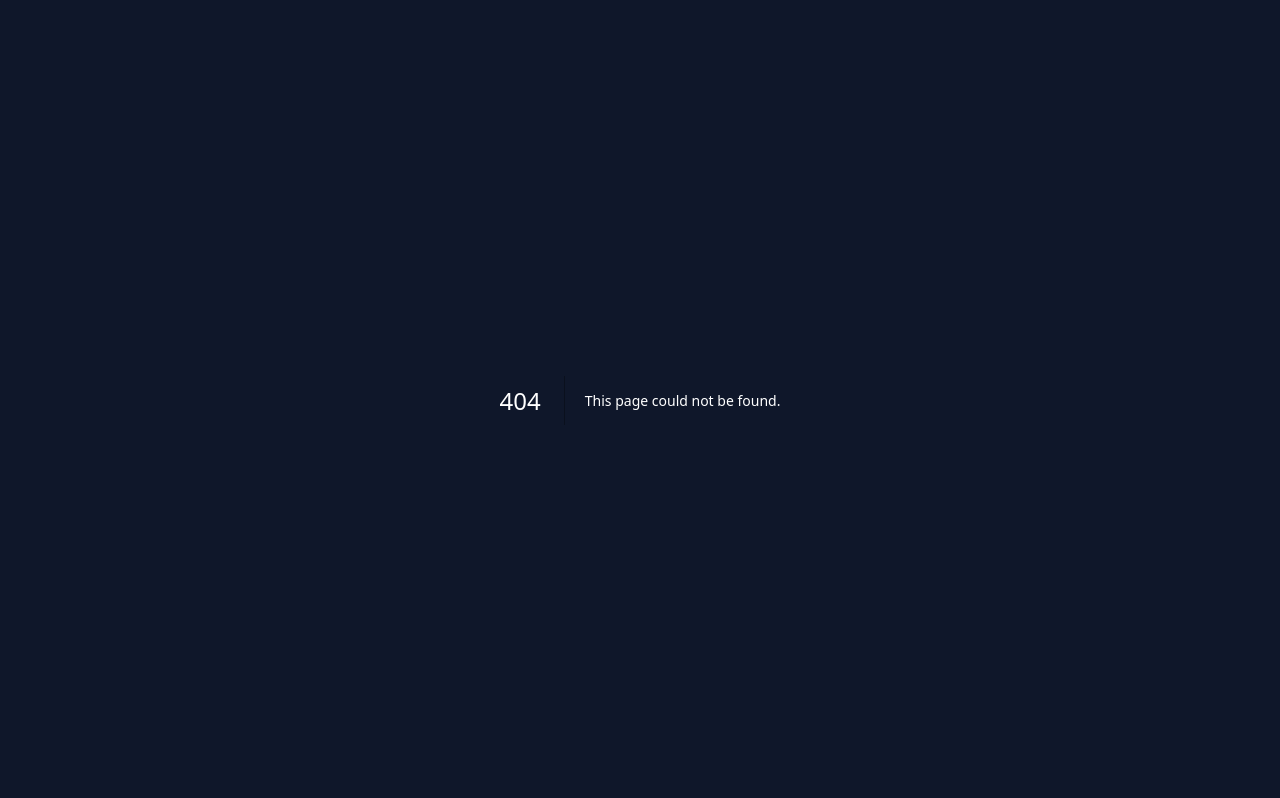
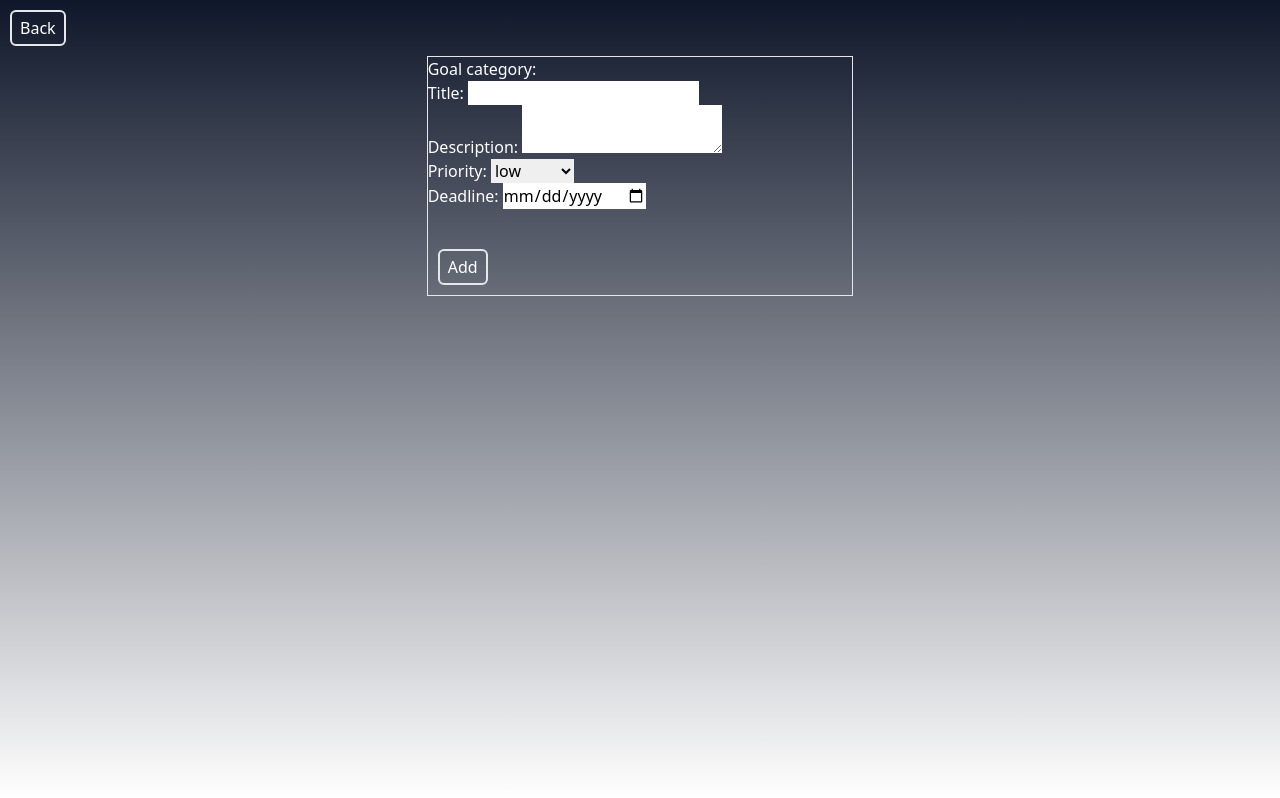
Before and after one commit to Nakius137/grindender, a Next.js app: page /create in a window 1280 px wide. Before the commit this address had no page. Built offline with nearby package versions, Linux system fonts and the light colour scheme.

Commit message:
feat: refactored Button component, others components names and added features to main panel and goal creation page

```diff
--- a/src/app/components/Button.tsx
+++ b/src/app/components/Button.tsx
@@ -3,7 +3,11 @@
 import { ButtonProps } from "../types";
 
 const Button: React.FC<ButtonProps> = ({ style, text, onClick }) => {
-  // I guess I've just reinvented the wheel
+  if (!style) {
+    // set default style for every button, if one is not specified
+    style =
+      "border-solid border-2 rounded-md pt-1 pb-1 pl-2 pr-2 m-2.5 hover:bg-white hover:text-slate-900 transition hover:duration-500";
+  }
   return (
     <button className={style} onClick={onClick}>
       {text}
--- a/src/app/components/HabitCard.tsx
+++ b/src/app/components/GoalCard.tsx
@@ -1,13 +1,13 @@
 "use client";
 import { useState } from "react";
-import { HabitCardProps } from "../types";
+import { GoalCardProps } from "../types";
 import { useRouter } from "next/navigation";
 
-const HabitCard = ({ category }: HabitCardProps) => {
+const GoalCard = ({ category }: GoalCardProps) => {
   const [isActive, setIsActive] = useState(false);
   const router = useRouter();
 
-  const handleNavigateToTaskCreation = () => {
+  const handleNavigateToGoalCreation = () => {
     const paramsObj = { category };
     const searchParams = new URLSearchParams(paramsObj);
 
@@ -17,8 +17,8 @@ const HabitCard = ({ category }: HabitCardProps) => {
     <div
       onMouseOver={() => setIsActive(true)}
       onMouseOut={() => setIsActive(false)}
-      onClick={() => handleNavigateToTaskCreation()}
-      className="border rounded-xl font-mono text-5xl hover:cursor-pointer"
+      onClick={() => handleNavigateToGoalCreation()}
+      className="border rounded-xl font-mono text-5xl hover:cursor-pointer hover:bg-white hover:text-slate-900 transition hover:duration-500"
     >
       <p className="grid h-full place-content-center">
         {isActive ? "+" : category}
@@ -27,4 +27,4 @@ const HabitCard = ({ category }: HabitCardProps) => {
   );
 };
 
-export default HabitCard;
+export default GoalCard;
--- /dev/null
+++ b/src/app/components/GoalCardList.tsx
@@ -0,0 +1,15 @@
+import GoalCard from "./GoalCard";
+import { v4 as uuidv4 } from "uuid";
+
+const GoalCardList = () => {
+  const timestamp = ["Day", "Week", "Month"] as const;
+  return (
+    <div className="grid grid-cols-3 w-4/5 m-auto h-3/5 gap-3 mt-20">
+      {timestamp.map((timestampCategory) => {
+        return <GoalCard key={uuidv4()} category={timestampCategory} />;
+      })}
+    </div>
+  );
+};
+
+export default GoalCardList;
--- a/src/app/components/HabitCardList.tsx
+++ /dev/null
@@ -1,15 +0,0 @@
-import HabitCard from "./HabitCard";
-import { v4 as uuidv4 } from "uuid";
-
-const HabitCardList = () => {
-  const timestamp = ["Day", "Week", "Month"] as const;
-  return (
-    <div className="grid grid-cols-3 w-4/5 m-auto h-3/5 gap-3">
-      {timestamp.map((timestampCategory) => {
-        return <HabitCard key={uuidv4()} category={timestampCategory} />;
-      })}
-    </div>
-  );
-};
-
-export default HabitCardList;
--- a/src/app/components/NavigationButtons.tsx
+++ b/src/app/components/NavigationButtons.tsx
@@ -14,13 +14,8 @@ const NavigationButtons = () => {
 
   return (
     <>
+      <Button onClick={async () => router.push("/signup")} text="Sign Up" />
       <Button
-        style="border-solid border-2 rounded-md pt-1 pb-1 pl-2 pr-2 m-2.5 hover:bg-white hover:text-slate-900 transition hover:duration-500"
-        onClick={async () => router.push("/signup")}
-        text="Sign Up"
-      />
-      <Button
-        style="border-solid border-2 rounded-md pt-1 pb-1 pl-2 pr-2 m-2.5 hover:bg-white hover:text-slate-900 transition hover:duration-500"
         onClick={() =>
           signIn("email", { callbackUrl: "http://localhost:3000/main" })
         }
--- /dev/null
+++ b/src/app/create/page.tsx
@@ -0,0 +1,58 @@
+"use client";
+
+import { useRouter, useSearchParams } from "next/navigation";
+import Button from "../components/Button";
+
+const Create = () => {
+  const queryParams = useSearchParams();
+  const router = useRouter();
+
+  const taskTimestamp = queryParams.get("category");
+  return (
+    <>
+      <div className="h-screen">
+        <Button text="Back" onClick={async () => router.back()} />
+        <div className="text-black border w-1/3 flex mr-auto ml-auto align-middle">
+          <form method="POST">
+            <div className="text-white">Goal category: {taskTimestamp}</div>
+            <div>
+              <label htmlFor="title">
+                <span className="text-white">Title: </span>
+                <input type="text" id="title" name="title" />
+              </label>
+            </div>
+            <div>
+              <label htmlFor="description">
+                <span className="text-white">Description: </span>
+                <textarea id="description" name="description" />
+              </label>
+            </div>
+            <div>
+              <label htmlFor="priority">
+                <span className="text-white">Priority: </span>
+                <select name="priority" id="priority">
+                  <option value="low">low</option>
+                  <option value="medium">medium</option>
+                  <option value="high">high</option>
+                </select>
+              </label>
+            </div>
+            <div>
+              <label htmlFor="deadline">
+                <span className="text-white">Deadline: </span>
+                <input type="date" id="deadline" name="deadline" />
+              </label>
+            </div>
+            <Button
+              style="text-white border-solid border-2 rounded-md pt-1 pb-1 pl-2 pr-2 m-2.5 mt-10 hover:bg-white hover:text-slate-900 transition hover:duration-500"
+              text="Add"
+              onClick={async () => console.log("test")}
+            />
+          </form>
+        </div>
+      </div>
+    </>
+  );
+};
+
+export default Create;
--- a/src/app/main/page.tsx
+++ b/src/app/main/page.tsx
@@ -2,14 +2,20 @@
 
 import { signOut } from "next-auth/react";
 import Button from "../components/Button";
-import HabitCardList from "../components/HabitCardList";
+import GoalCardList from "../components/GoalCardList";
+import { useRouter } from "next/navigation";
 
 const Main = () => {
+  const router = useRouter();
   return (
-    <main className="w-screen text-center h-screen  pt-20">
-      <HabitCardList />
+    <main className="w-screen text-center h-screen">
       <Button
-        style="border-solid border-2 rounded-md pt-1 pb-1 pl-2 pr-2 m-2.5 mt-10 hover:bg-white hover:text-slate-900 transition hover:duration-500"
+        style="flex p-5 mr-auto font-mono text-3xl border-solid border-2 rounded-r-md hover:bg-white hover:text-slate-900 transition hover:duration-500"
+        text="Your progress"
+        onClick={async () => router.push("/progress")}
+      />
+      <GoalCardList />
+      <Button
         text="Log out"
         onClick={() => signOut({ callbackUrl: "http://localhost:3000" })}
       />
--- /dev/null
+++ b/src/app/progress/page.tsx
@@ -0,0 +1,9 @@
+const Progress = () => {
+  return (
+    <>
+      <div>Progress</div>
+    </>
+  );
+};
+
+export default Progress;
--- a/src/app/signup/page.tsx
+++ b/src/app/signup/page.tsx
@@ -57,7 +57,7 @@ export default function SignUp() {
         <input
           type="submit"
           value="Sign in"
-          className="border-solid border-2 rounded-md  pt-1 pb-1 pl-2 pr-2 m-2.5 hover:bg-white hover:text-slate-900 transition hover:duration-500"
+          className="border-solid border-2 rounded-md  pt-1 pb-1 pl-2 pr-2 m-2.5 hover:bg-white hover:text-slate-900 transition hover:duration-500 hover:cursor-pointer"
         />
       </form>
     </>
--- a/src/app/types.ts
+++ b/src/app/types.ts
@@ -4,7 +4,7 @@ export interface UsersCredantials {
 }
 
 export interface ButtonProps {
-  style: string;
+  style?: string | undefined;
   text: string;
   onClick: () => {};
 }
@@ -13,6 +13,6 @@ export interface AuthProviderProps {
   children: React.ReactNode;
 }
 
-export interface HabitCardProps {
+export interface GoalCardProps {
   category: "Day" | "Week" | "Month";
 }
```
